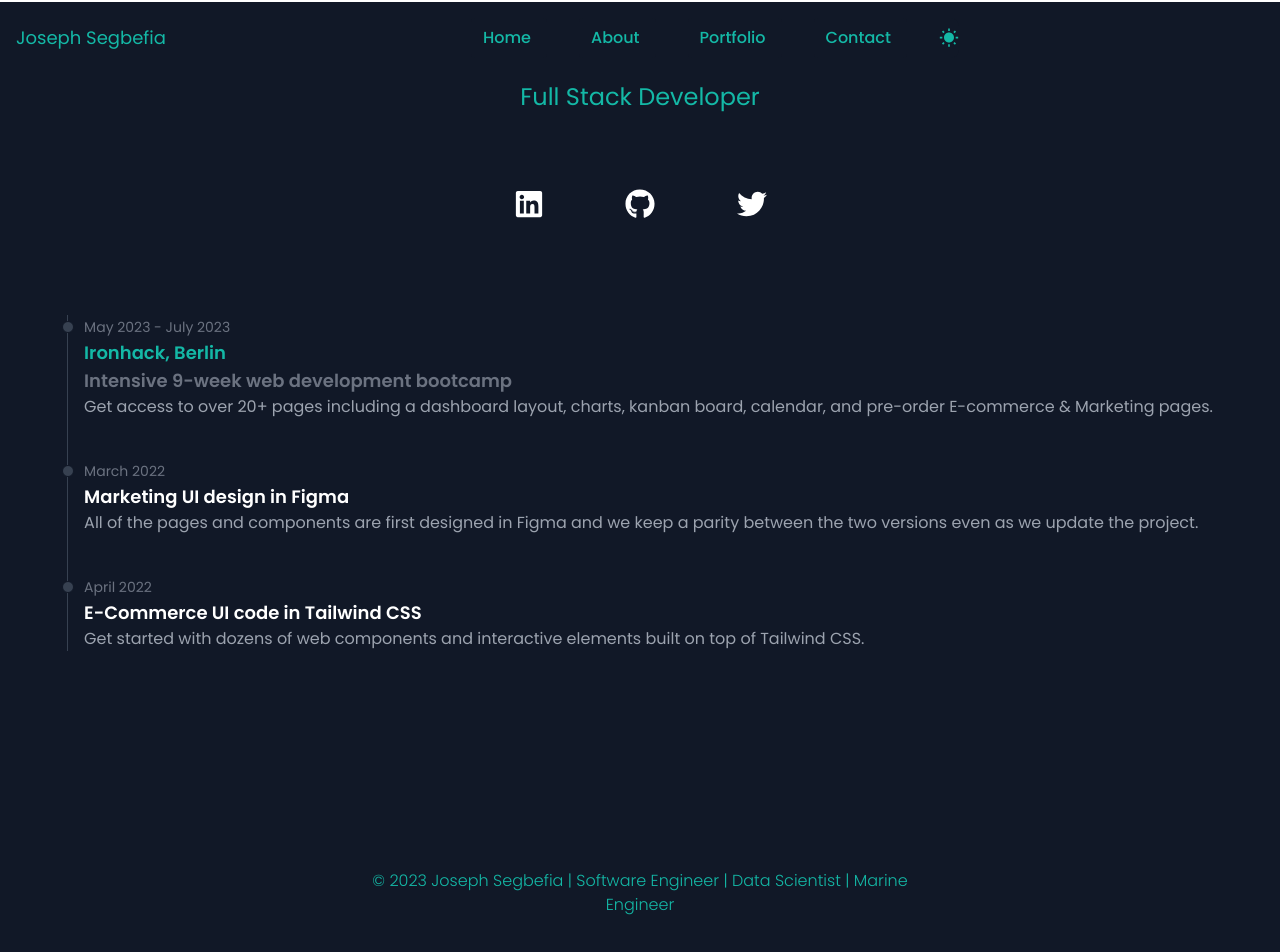
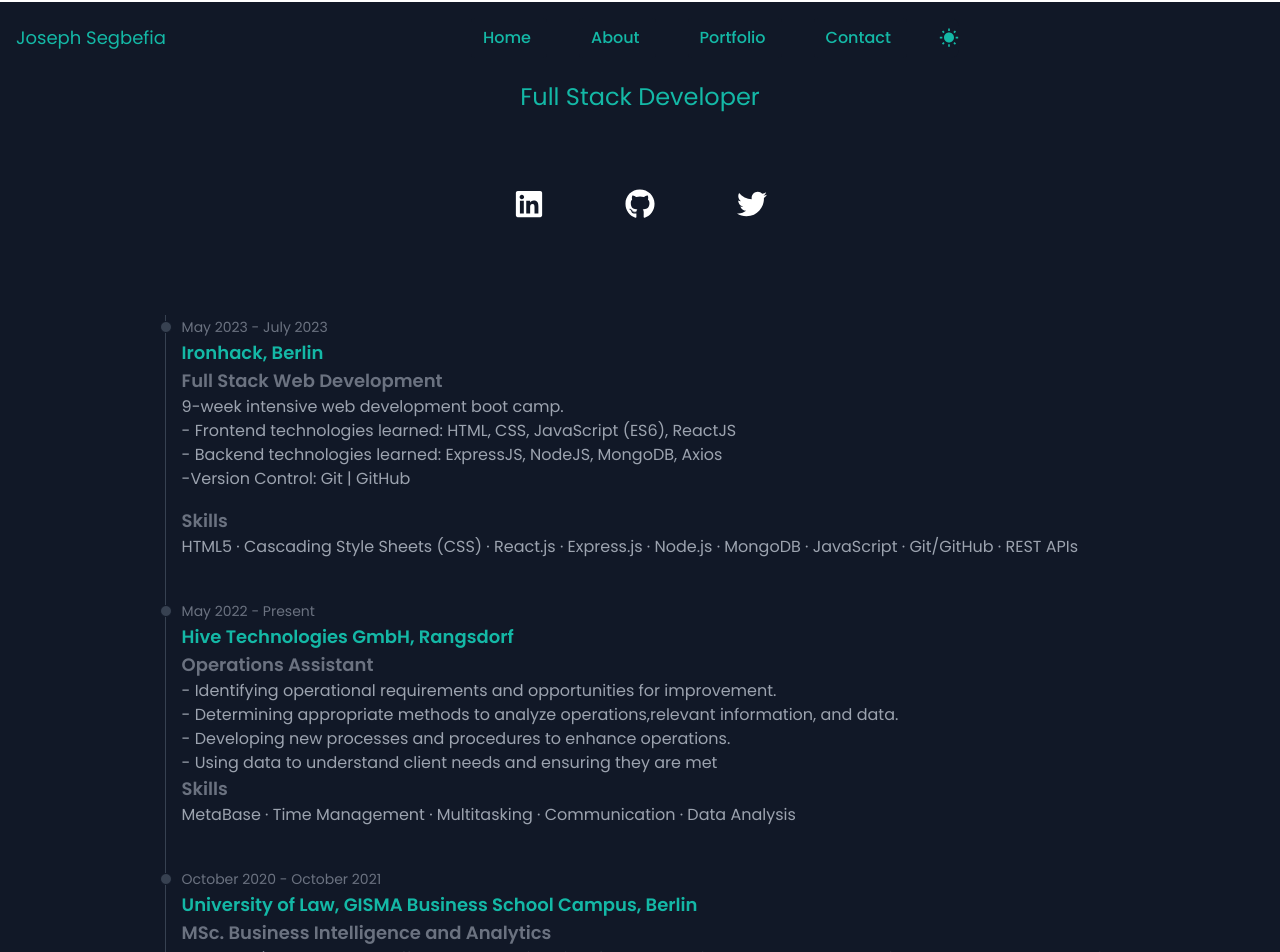
Before and after one commit to josephsegbefia/portfolio2ndFrontend, a React (Vite) app: page /about in a window 1280 px wide. Shown: the top 952 px of the page. Built offline with nearby package versions, Linux system fonts and the light colour scheme.

Commit message:
Add Timeline Start

```diff
--- a/src/components/About.jsx
+++ b/src/components/About.jsx
@@ -65,40 +65,78 @@
               May 2023 - July 2023
             </time>
             <h3 className="text-lg font-semibold">Ironhack, Berlin</h3>
+            <h5 className="text-lg font-semibold text-gray-500 dark:text-gray-500">
+              Full Stack Web Development
+            </h5>
+            <p className="mb-4 text-base font-normal text-gray-500 dark:text-gray-400">
+              9-week intensive web development boot camp. <br />
+              - Frontend technologies learned: HTML, CSS, JavaScript (ES6),
+              ReactJS <br />- Backend technologies learned: ExpressJS, NodeJS,
+              MongoDB, Axios <br />
+              -Version Control: Git | GitHub
+            </p>
             <h6 className="text-lg font-semibold text-gray-500 dark:text-gray-500">
-              Intensive 9-week web development bootcamp
+              Skills
             </h6>
-            <p className="mb-4 text-base font-normal text-gray-500 dark:text-gray-400">
-              Get access to over 20+ pages including a dashboard layout, charts,
-              kanban board, calendar, and pre-order E-commerce & Marketing
-              pages.
+            <p className="text-base font-normal text-gray-500 dark:text-gray-400">
+              HTML5 · Cascading Style Sheets (CSS) · React.js · Express.js ·
+              Node.js · MongoDB · JavaScript · Git/GitHub · REST APIs
             </p>
           </li>
           <li className="mb-10 ml-4">
             <div className="absolute w-3 h-3 bg-gray-200 rounded-full mt-1.5 -left-1.5 border border-white dark:border-gray-900 dark:bg-gray-700"></div>
             <time className="mb-1 text-sm font-normal leading-none text-gray-400 dark:text-gray-500">
-              March 2022
+              May 2022 - Present
             </time>
-            <h3 className="text-lg font-semibold text-gray-900 dark:text-white">
-              Marketing UI design in Figma
+            <h3 className="text-lg font-semibold">
+              Hive Technologies GmbH, Rangsdorf
             </h3>
+            <h5 className="text-lg font-semibold text-gray-500 dark:text-gray-500">
+              Operations Assistant
+            </h5>
             <p className="text-base font-normal text-gray-500 dark:text-gray-400">
-              All of the pages and components are first designed in Figma and we
-              keep a parity between the two versions even as we update the
-              project.
+              - Identifying operational requirements and opportunities for
+              improvement. <br />
+              - Determining appropriate methods to analyze operations,relevant
+              information, and data. <br />- Developing new processes and
+              procedures to enhance operations. <br />- Using data to understand
+              client needs and ensuring they are met
+            </p>
+
+            <h6 className="text-lg font-semibold text-gray-500 dark:text-gray-500">
+              Skills
+            </h6>
+            <p className="text-base font-normal text-gray-500 dark:text-gray-400">
+              MetaBase · Time Management · Multitasking · Communication · Data
+              Analysis
             </p>
           </li>
           <li className="ml-4">
             <div className="absolute w-3 h-3 bg-gray-200 rounded-full mt-1.5 -left-1.5 border border-white dark:border-gray-900 dark:bg-gray-700"></div>
             <time className="mb-1 text-sm font-normal leading-none text-gray-400 dark:text-gray-500">
-              April 2022
+              October 2020 - October 2021
             </time>
-            <h3 className="text-lg font-semibold text-gray-900 dark:text-white">
-              E-Commerce UI code in Tailwind CSS
+            <h3 className="text-lg font-semibold">
+              University of Law, GISMA Business School Campus, Berlin
             </h3>
+            <h5 className="text-lg font-semibold text-gray-500 dark:text-gray-500">
+              MSc. Business Intelligence and Analytics
+            </h5>
             <p className="text-base font-normal text-gray-500 dark:text-gray-400">
-              Get started with dozens of web components and interactive elements
-              built on top of Tailwind CSS.
+              A masters' degree course offered by the University of Law, but
+              delivered at the GISMA Business School Campus, Berlin. <br />
+              Course Work <br />
+              - Data Discovery & Visualization <br />
+              - Data Driven Decision Making <br />
+              - Predictive Analytics <br />
+              - Financial Technologies <br />
+            </p>
+
+            <h6 className="text-lg font-semibold text-gray-500 dark:text-gray-500">
+              Skills
+            </h6>
+            <p className="text-base font-normal text-gray-500 dark:text-gray-400">
+              Python · Tableau · SQL
             </p>
           </li>
         </ol>
```
